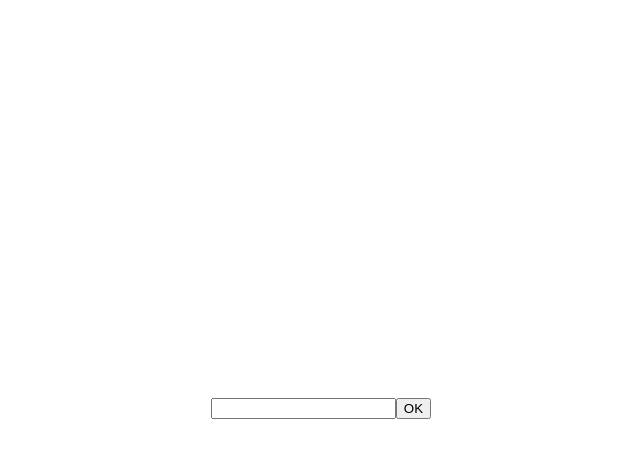
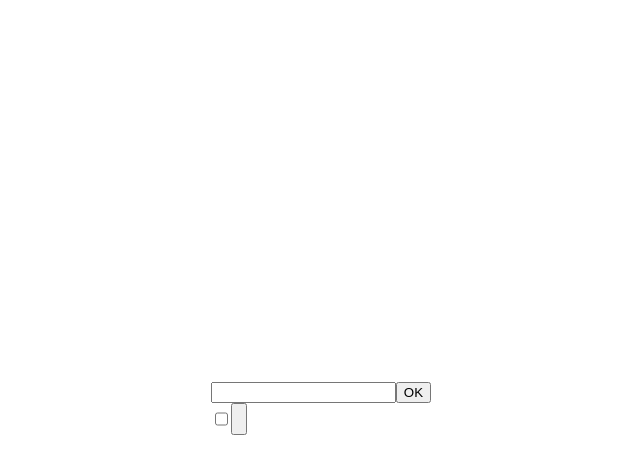
Before and after one commit to Daniil848/todo, a React (Create React App) app: page / in a window 1280 px wide. Both pictures are taken after a click on the button "OK". Shown: the top 474 px of the page, without its empty margins (319-959 px from the left). Built offline with nearby package versions, Linux system fonts and the light colour scheme.

Commit message:
todo wip

```diff
--- a/src/app/todoSlice.ts
+++ b/src/app/todoSlice.ts
@@ -1,33 +1,47 @@
 import { PayloadAction, createSlice } from "@reduxjs/toolkit";
 
-export interface TodoState {
-  tasks : Array<TaskInterface>;
-}
-
-const initialState: TodoState = {
-  tasks : [],
-}
-
-interface TaskInterface {
-  id : number | null;
+interface ITask {
+  id : string;
   text : string;
   complete : boolean;
 }
+
+export interface IState {
+  tasks : ITask[];
+}
+
+const initialState: IState = {
+  tasks : [],
+}
+console.log(initialState);
+
 
 export const todoSlice = createSlice({
   name : "todo",
   initialState,
   reducers: {
-    addTask: (state, action: PayloadAction<TaskInterface>) => {
+    addTask: (state, action: PayloadAction<string>) => {
+      console.log(state);
+      console.log(action);
+
       state.tasks.push({
-        id : 1,
-        text: action.payload.text,
+        id : new Date().toISOString(),
+        text: action.payload,
         complete : false,
-      })
+      });
+    },
+    delteTask : (state, action: PayloadAction<string>) => {
+      state.tasks = state.tasks.filter(task => task.id !== action.payload);
+    },
+    toggleComplete: (state, action: PayloadAction<string>) => {
+      const completeTask = state.tasks.find(task => task.id === action.payload);
+      if (completeTask) {
+        completeTask.complete = !completeTask.complete;
+      }
     },
   }
 });
 
-export const {addTask} = todoSlice.actions;
+export const {addTask, delteTask, toggleComplete} = todoSlice.actions;
 
 export default todoSlice.reducer;
--- /dev/null
+++ b/src/components/Tasks.tsx
@@ -0,0 +1,23 @@
+import { FC } from "react";
+import { useAppDispatch } from "../app/hooks";
+import { delteTask, toggleComplete } from "../app/todoSlice";
+
+interface ITasksProps {
+  id : string,
+  text : string,
+  comlete : boolean,
+}
+
+const Tasks: FC<ITasksProps> = (props) => {
+  const dispatch = useAppDispatch();
+
+  return (
+    <div className="tasks">
+      <p>{props.text}</p>
+      <input type="checkbox" onChange={() => dispatch(toggleComplete(props.id))}></input>
+      <button onClick={() => dispatch(delteTask(props.id))}></button>
+    </div>
+  )
+};
+
+export default Tasks;
--- a/src/components/Todo.tsx
+++ b/src/components/Todo.tsx
@@ -1,31 +1,20 @@
-import { useState } from "react";
+import { useState, FC } from "react";
+import { useAppSelector, useAppDispatch } from "../app/hooks";
+import Tasks from "./Tasks";
+import { addTask } from "../app/todoSlice";
 
-interface task {
-  id : number,
-  text : string,
-  completed : boolean,
-}
+const Todo: FC = () => {
+  const tasks = useAppSelector(state => state.tasks.tasks);
+  const dispatch = useAppDispatch();
+  const [text, setText] = useState<string>('');
 
-const Todo = () => {
-  const [tasks, setTasks] = useState<Array<task>>([]);
-  const [text, setText] = useState<string>("");
+  const addTodo = () => {
+    dispatch(addTask(text));
+    setText('');
+  };
 
-  const task : task = {
-    id : tasks.length + 1,
-    text : text,
-    completed : false,
-  }
+  console.log(tasks);
 
-  const addTask = () => {
-    if (text === "") {
-      return;
-    }
-    setTasks((t) => [...t, task]);
-    setText("");
-
-    console.log(task);
-  };
-  console.log(tasks);
   return (
     <div>
       <div>
@@ -34,13 +23,11 @@ const Todo = () => {
           value={text}
           onChange={e => setText(e.target.value)}
         ></input>
-        <button onClick={() => addTask()}>OK</button>
+        <button onClick={addTodo}>OK</button>
       </div>
       {tasks.map((el, index) => {
         return (
-          <div className="tasks" key={index}>
-            <p>{el.text}</p>
-          </div>
+          <Tasks id={el.id} text={el.text} comlete={el.complete} key={index}></Tasks>
         )
       })}
     </div>
--- a/src/index.tsx
+++ b/src/index.tsx
@@ -8,7 +8,7 @@ const container = document.getElementById('root')!;
 const root = createRoot(container);
 
 root.render(
-    <Provider store={store}>
-      <App />
-    </Provider>
+  <Provider store={store}>
+    <App />
+  </Provider>
 );
```
